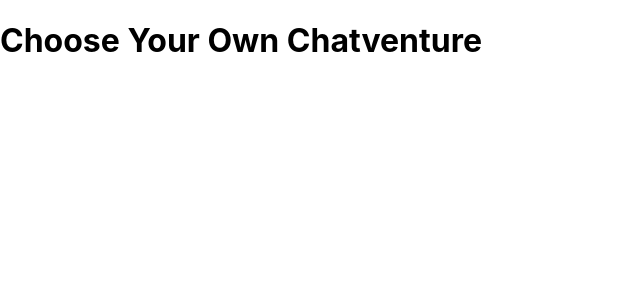
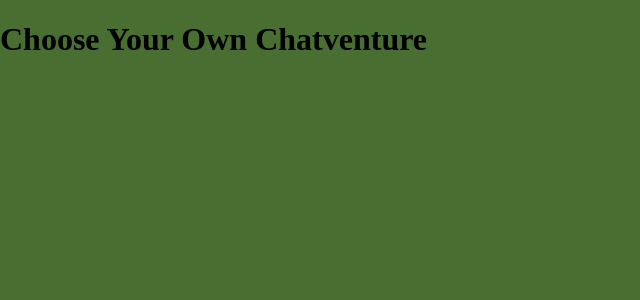
Before and after one commit to AaaDee/ChooseYouOwnChatventure, a React (Create React App) app in the folder frontend/: page / in a window 1280 px wide. Shown: the top 300 px of the page, without its empty margins (0-640 px from the left). Built offline with nearby package versions, Linux system fonts and the light colour scheme.

Commit message:
add background styling

```diff
--- a/frontend/package.json
+++ b/frontend/package.json
@@ -13,6 +13,7 @@
     "react": "^18.3.1",
     "react-dom": "^18.3.1",
     "react-scripts": "5.0.1",
+    "styled-components": "^6.1.11",
     "typescript": "^4.9.5",
     "web-vitals": "^2.1.4"
   },
@@ -41,6 +42,7 @@
     ]
   },
   "devDependencies": {
-    "@babel/plugin-transform-private-property-in-object": "^7.24.7"
+    "@babel/plugin-transform-private-property-in-object": "^7.24.7",
+    "@types/react-helmet": "^6.1.11"
   }
 }
--- a/frontend/src/components/App.tsx
+++ /dev/null
@@ -1,10 +0,0 @@
-import React from 'react';
-import { Title } from './Title';
-
-export const App = () => {
-  return (
-    <div className="App">
-      <Title />
-    </div>
-  );
-};
--- /dev/null
+++ b/frontend/src/components/App/index.tsx
@@ -0,0 +1,11 @@
+import React from 'react';
+import { Title } from '../Title';
+import { StyledApp } from './style';
+
+export const App = () => {
+  return (
+    <StyledApp>
+      <Title />
+    </StyledApp>
+  );
+};
--- /dev/null
+++ b/frontend/src/components/App/style.ts
@@ -0,0 +1,7 @@
+import styled from "styled-components";
+
+export const StyledApp = styled.div`
+  display: flex;
+  background-color: #486e32;
+  min-height: 100vh;
+`;
--- a/frontend/src/index.css
+++ b/frontend/src/index.css
@@ -1,13 +1,3 @@
 body {
-  margin: 0;
-  font-family: -apple-system, BlinkMacSystemFont, 'Segoe UI', 'Roboto', 'Oxygen',
-    'Ubuntu', 'Cantarell', 'Fira Sans', 'Droid Sans', 'Helvetica Neue',
-    sans-serif;
-  -webkit-font-smoothing: antialiased;
-  -moz-osx-font-smoothing: grayscale;
+  margin: 0
 }
-
-code {
-  font-family: source-code-pro, Menlo, Monaco, Consolas, 'Courier New',
-    monospace;
-}
```
Also changed, not shown: frontend/src/components/App/App.css (renamed from frontend/src/components/App.css), frontend/src/components/logo.svg (deleted), 1 other file (tests, documents, lock files or other folders).
